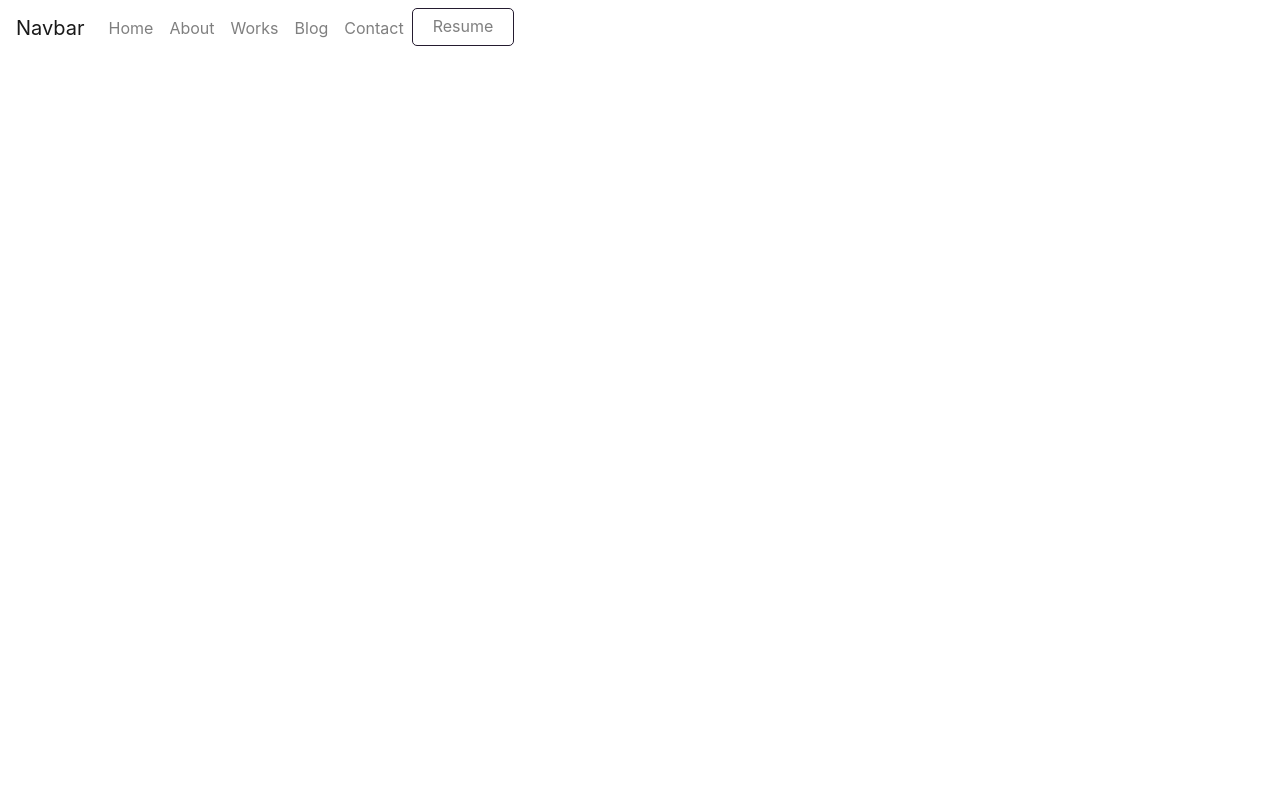
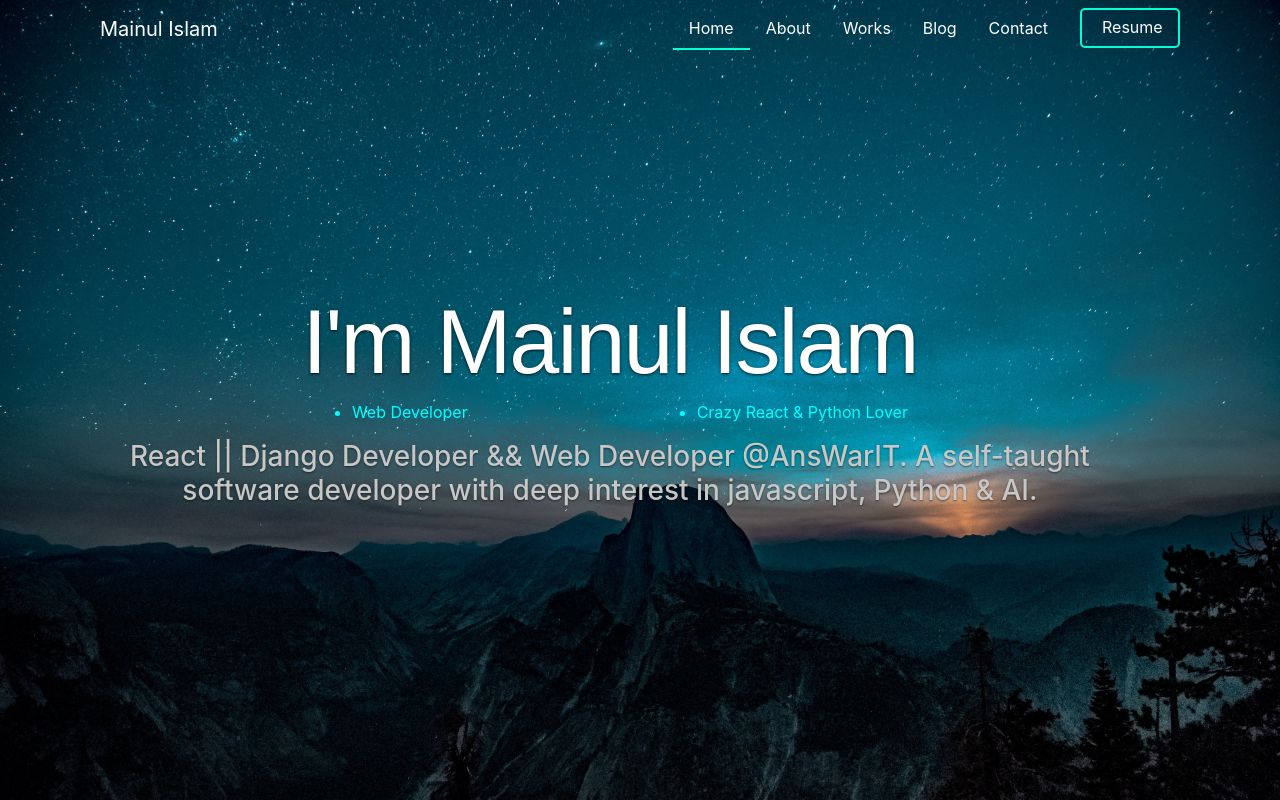
Before and after one commit to CrazyPythonLover1/ReactJs-Portfolio, a React (Create React App) app: page / in a window 1280 px wide. Built offline with nearby package versions, Linux system fonts and the light colour scheme.

Commit message:
navbar and header component design completed

```diff
--- a/src/App.css
+++ b/src/App.css
@@ -1,14 +1,16 @@
 .button{
-  border: 1px solid #241b2f;
+  width: 100px;
+  border: 2px solid #00ffd5;
   border-radius: 5px;
   padding: 5px 20px 7px 20px !important;
 }
 .button:hover{
-  background: #241b2f;
-  color: white !important;
+  background: #00ffd5;
+  color: #000 !important;
 }
 .link:hover{
   text-decoration: none !important;
+  font-weight: 600;
 }
 
 @media (prefers-reduced-motion: no-preference) {
--- /dev/null
+++ b/src/components/Home/Header/Header.css
@@ -0,0 +1,59 @@
+header{
+    position: absolute;
+    top: 0;
+    height: 800px;
+    min-height: 500px;
+    width:100%;
+    background: #262335 url('../../../images/header-background.jpg') no-repeat top center ;
+    background-size: cover;
+    -webkit-background-size: cover !important;
+}
+
+.banner {
+  position: absolute;
+  top: 50%;
+  left: 20%;
+  transform: translate(-15%, -50%);
+ }
+
+
+.banner-text{
+    text-align: center;
+    color: white;
+}
+
+.banner-text .headline{
+    font: 90px/1.1em 'opensans-bold', sans-serif;
+    letter-spacing: -2px;
+    text-shadow: 0px 1px 3px rgba(0, 0, 0, .8);
+}
+
+
+
+ul{
+    display: flex;
+    justify-content:space-evenly;
+    color: cyan;
+}
+
+.banner-text h3 {
+    font: 18px/1.9em, serif;
+    color: #c7c7c7;
+    margin: 0 auto;
+    width: 100%;
+    text-shadow: 0px 1px 2px rgba(0, 0, 0, .5);
+ }
+
+ @media only screen and (max-width: 767px) {
+    .banner-text .headline{
+        font: 70px/1.1em 'opensans-bold', sans-serif;
+    }
+
+}
+
+@media only screen and (max-width: 556px) {
+    .banner-text .headline{
+        font: 50px/1.1em 'opensans-bold', sans-serif;
+    }
+
+}
--- /dev/null
+++ b/src/components/Home/Header/Header.js
@@ -0,0 +1,20 @@
+import React from 'react';
+import './Header.css';
+
+const Header = () => {
+    return (
+        <header>
+            <div className="header container">
+                <div className="row banner ">
+                    <div className="banner-text">
+                        <h1 className="headline text-center"> I'm  Mainul Islam </h1>
+                        <div className="status"><ul> <li> Web Developer</li> <li> Crazy React & Python Lover </li></ul></div>
+                        <h3><span> React || Django Developer && Web Developer @AnsWarIT.</span> A self-taught software developer with deep interest in javascript, Python & AI.  </h3>
+                    </div>
+                </div>
+            </div>
+        </header>
+    );
+};
+
+export default Header;
--- a/src/components/Home/Home/Home.js
+++ b/src/components/Home/Home/Home.js
@@ -1,10 +1,12 @@
 import React from 'react';
 import Navbar from '../../Shared/Navbar';
+import Header from '../Header/Header';
 
 const Home = () => {
     return (
         <div>
             <Navbar/>
+            <Header/>
         </div>
     );
 };
--- a/src/components/Shared/Navbar.css
+++ b/src/components/Shared/Navbar.css
@@ -0,0 +1,46 @@
+.navbar-wrap{
+    padding-left: 40px;
+    padding-right: 40px;
+    z-index: 1;
+}
+
+.navbar a{
+    color: white !important;
+}
+
+.navbar a:hover{
+    color: #00ffd5 !important;
+}
+
+
+.active{
+    border-bottom: 2px solid #00ffd5 ;
+    color: #00ffd5 !important;
+}
+
+
+.toggle-btn-color{
+    background-color: #00ffd5 !important;
+}
+
+
+.nav-button{
+    color: white !important;
+    width: 100px;
+    border: 2px solid #00ffd5;
+    border-radius: 5px;
+    padding: 5px 20px 7px 20px !important;
+  }
+.nav-button:hover{
+    background: #00ffd5;
+    color: #000 !important;
+  }
+
+@media only screen and (min-width: 1024px) {
+    .navbar-wrap{
+        margin: auto;
+        padding-left: 100px;
+        padding-right: 100px;
+    }
+
+}
--- a/src/components/Shared/Navbar.js
+++ b/src/components/Shared/Navbar.js
@@ -5,30 +5,30 @@ import './Navbar.css';
 const Navbar = () => {
     return (
         <div>
-            <nav className="navbar navbar-expand-lg navbar-light ">
-                <Link style={{textDecoration:"none"}}  to="/"><a className="navbar-brand" href="home">Navbar</a> </Link>
-                <button className="navbar-toggler" type="button" data-toggle="collapse" data-target="#navbarNav" aria-controls="navbarNav" aria-expanded="false" aria-label="Toggle navigation">
-                    <span className="navbar-toggler-icon"></span>
+            <nav className="navbar navbar-expand-md navbar-light navbar-wrap ">
+                <Link style={{textDecoration:"none"}}  to="/"><a className="navbar-brand" href="home"> Mainul Islam</a> </Link>
+                <button className="navbar-toggler toggle-btn-color" type="button" data-toggle="collapse" data-target="#navbarNav" aria-controls="navbarNav" aria-expanded="false" aria-label="Toggle navigation">
+                    <span className="navbar-toggler-icon "></span>
                 </button>
                 <div className="collapse navbar-collapse" id="navbarNav">
-                    <ul className="navbar-nav">
+                    <ul className="navbar-nav ml-auto">
                     <li className="nav-item active">
-                        <Link style={{textDecoration:"none"}} to="/"><a className="nav-link link" href="home">Home <span className="sr-only">(current)</span></a></Link>
+                        <Link style={{textDecoration:"none"}} activeClassName="active" to="/"><a className="nav-link link mr-2 ml-2" href="home">Home <span className="sr-only">(current)</span></a></Link>
                     </li>
                     <li className="nav-item">
-                        <Link style={{textDecoration:"none"}} to="/about"><a className="nav-link link" href="about">About</a></Link>
+                        <Link style={{textDecoration:"none"}} to="/about"><a className="nav-link link mr-2 ml-2" href="about">About</a></Link>
                     </li>
                     <li className="nav-item">
-                        <Link style={{textDecoration:"none"}} to="/"><a className="nav-link link" href="works">Works</a></Link>
+                        <Link style={{textDecoration:"none"}} to="/"><a className="nav-link link mr-2 ml-2" href="works">Works</a></Link>
                     </li>
                     <li className="nav-item">
-                        <Link style={{textDecoration:"none"}} to="/"><a className="nav-link link" href="works">Blog</a></Link>
+                        <Link style={{textDecoration:"none"}} to="/"><a className="nav-link link mr-2 ml-2" href="works">Blog</a></Link>
                     </li>
                     <li className="nav-item">
-                        <Link style={{textDecoration:"none"}} to="/"><a className="nav-link link" href="works">Contact</a></Link>
+                        <Link style={{textDecoration:"none"}} to="/"><a className="nav-link link mr-2 ml-2" href="works">Contact</a></Link>
                     </li>
                     <li className="nav-item">
-                    <   Link style={{textDecoration:"none"}}  to="/"><a className="nav-link link button" href="works">Resume</a></Link>
+                    <   Link style={{textDecoration:"none"}}  to="/"><div className="nav-link link nav-button  ml-3" href="works">Resume</div></Link>
                     </li>
                     </ul>
                 </div>
```
Also changed, not shown: src/images/header-background.jpg (added), src/logo.svg (deleted).
